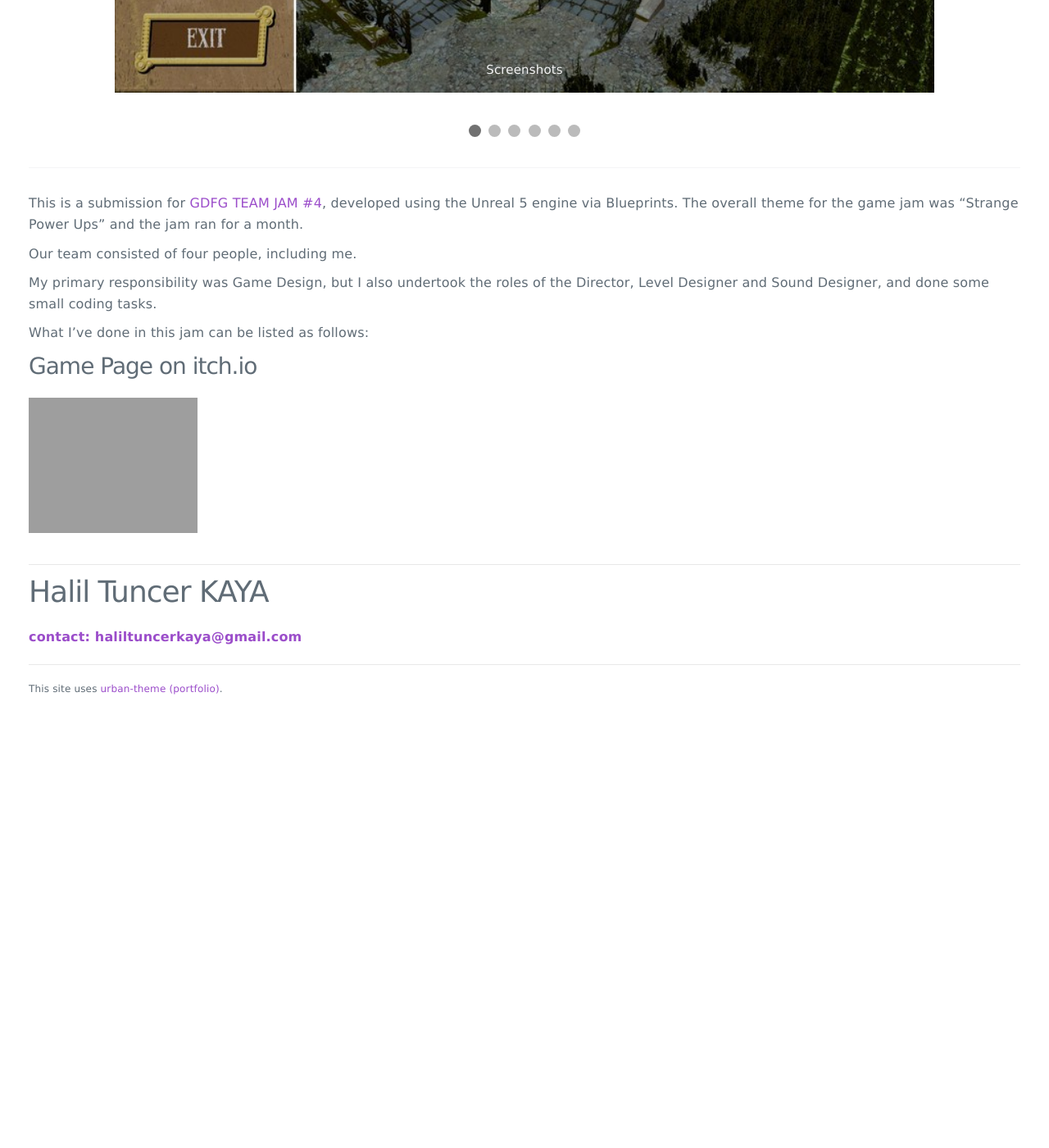
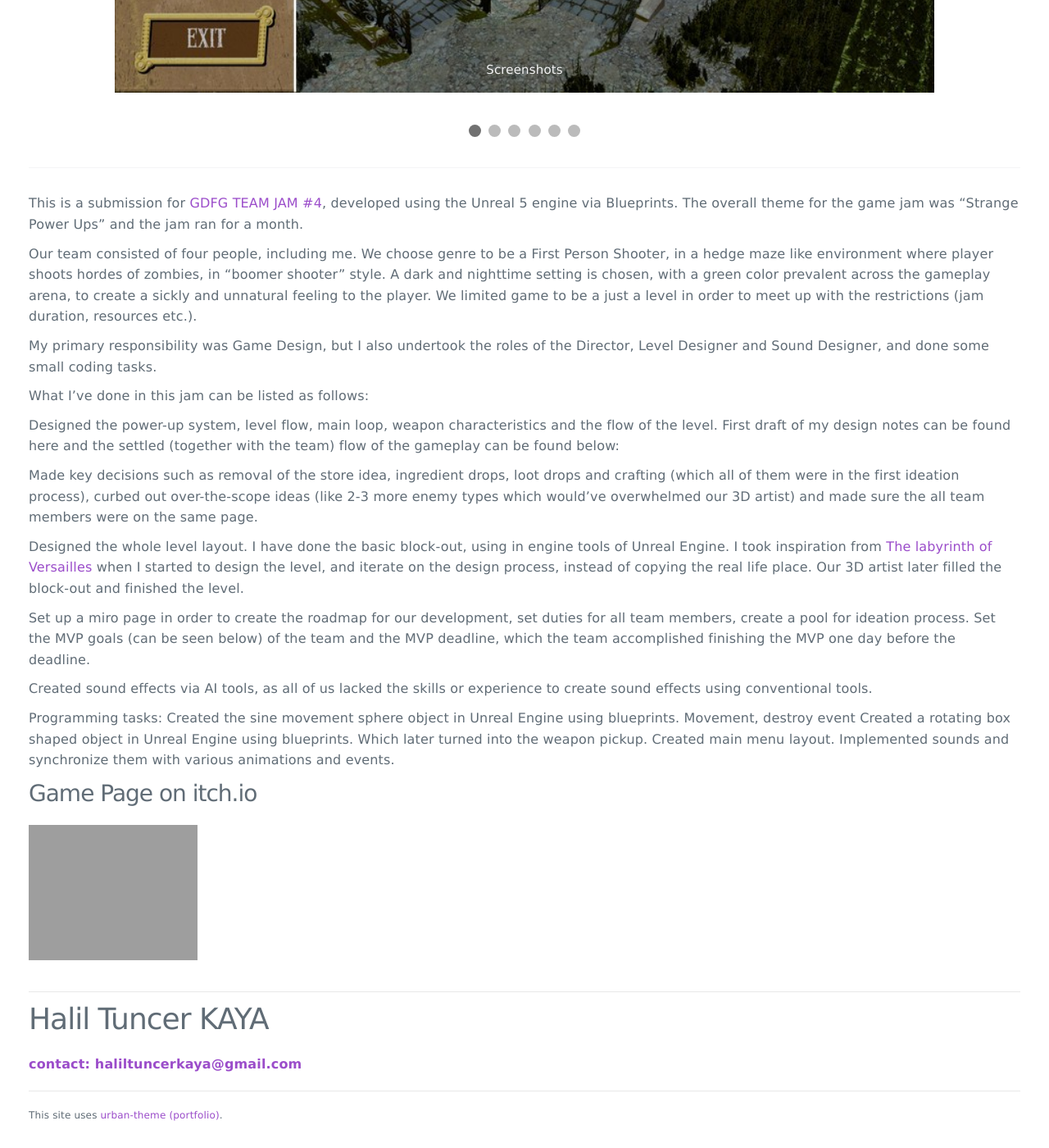
Before and after one commit to htramu/htk.github.io, a Jekyll site: the page built from latest.md, in a window 1280 px wide and 1400 px high, scrolled down 667 px. Shown: the whole window at 82% size. Built offline with Jekyll 4.4.1, drawn with Linux system fonts in a browser that asks for light colours; before the commit the page ends 1547 px from its top, so only the background shows below that; grey boxes are pictures that could not be loaded.

Commit message:
Update latest.md

```diff
--- a/latest.md
+++ b/latest.md
@@ -187,12 +187,28 @@ function showSlides(n) {
 
 This is a submission for [GDFG TEAM JAM #4](https://itch.io/jam/gdfg-team-jam-4), developed using the Unreal 5 engine via Blueprints. The overall theme for the game jam was "Strange Power Ups" and the jam ran for a month.
 
-Our team consisted of four people, including me.
+Our team consisted of four people, including me. We choose genre to be a First Person Shooter, in a hedge maze like environment where player shoots hordes of zombies, in "boomer shooter" style. A dark and nighttime setting is chosen, with a green color prevalent across the gameplay arena, to create a sickly and unnatural feeling to the player. We limited game to be a just a level in order to meet up with the restrictions (jam duration, resources etc.).
 
 My primary responsibility was Game Design, but I also undertook the roles of the Director, Level Designer and Sound Designer, and done some small coding tasks.
 
 What I've done in this jam can be listed as follows:
 
+Designed the power-up system, level flow, main loop, weapon characteristics and the flow of the level. First draft of my design notes can be found here and the settled (together with the team) flow of the gameplay can be found below:
+
+Made key decisions such as removal of the store idea, ingredient drops, loot drops and crafting (which all of them were in the first ideation process), curbed out over-the-scope ideas (like 2-3 more enemy types which would've overwhelmed our 3D artist) and made sure the all team members were on the same page.
+
+Designed the whole level layout. I have done the basic block-out, using in engine tools of Unreal Engine. I took inspiration from [The labyrinth of Versailles](https://en.wikipedia.org/wiki/The_labyrinth_of_Versailles) when I started to design the level, and iterate on the design process, instead of copying the real life place. Our 3D artist later filled the block-out and finished the level.
+
+Set up a miro page in order to create the roadmap for our development, set duties for all team members, create a pool for ideation process. Set the MVP goals (can be seen below) of the team and the MVP deadline, which the team accomplished finishing the MVP one day before the deadline.
+
+
+Created sound effects via AI tools, as all of us lacked the skills or experience to create sound effects using conventional tools.
+
+Programming tasks:
+Created the sine movement sphere object in Unreal Engine using blueprints. Movement, destroy event
+Created a rotating box shaped object in Unreal Engine using blueprints. Which later turned into the weapon pickup.
+Created main menu layout.
+Implemented sounds and synchronize them with various animations and events.
 
 
 
```
